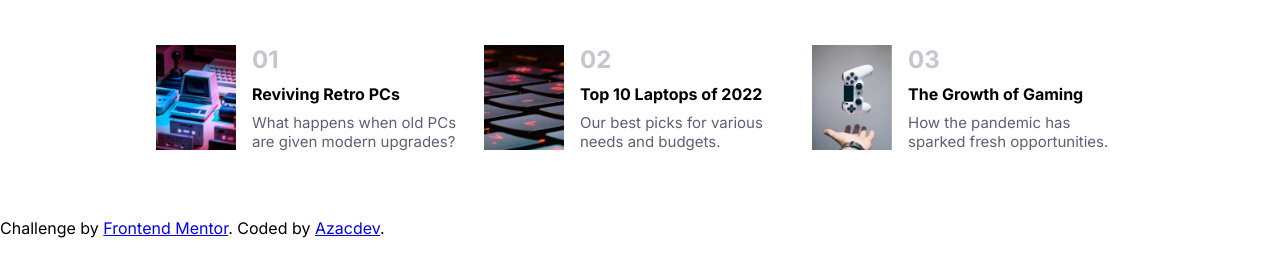
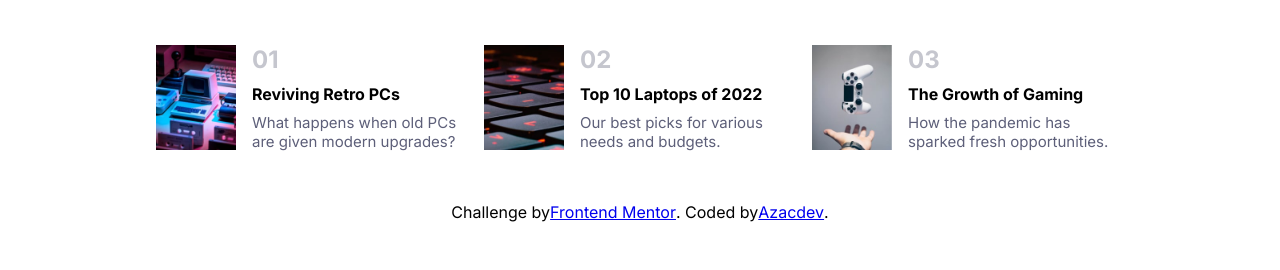
Before and after one commit to azacdev/Frontend-Mentor-News-homepage, a plain HTML site: page index.html in a window 1280 px wide. Shown: the part 641-911 px from the top of the page. Before the commit the page ends 879 px from the top, so only its background shows below. Drawn offline with Linux system fonts and the light colour scheme.

Commit message:
attribute

```diff
--- a/index.css
+++ b/index.css
@@ -155,6 +155,12 @@ hr {
   color: hsl(5, 85%, 63%);
 }
 
+.attribution {
+  display: flex;
+  justify-content: center;
+  margin-top: 2rem;
+}
+
 /*=============== BREAKPOINTS ===============*/
 /* For large devices */
 @media screen and (max-width: 992px) {
--- a/index.html
+++ b/index.html
@@ -126,12 +126,12 @@
         </div>
       </div>
     </section>
+    <div class="attribution">
+      Challenge by <a href="https://www.frontendmentor.io?ref=challenge" target="_blank"> Frontend Mentor</a>.
+      Coded by <a href="#">Azacdev</a>.
+    </div>
   </main>
 
-  <div class="attribution">
-    Challenge by <a href="https://www.frontendmentor.io?ref=challenge" target="_blank">Frontend Mentor</a>.
-    Coded by <a href="#">Azacdev</a>.
-  </div>
 
   <script src="./index.js"></script>
 </body>
```
